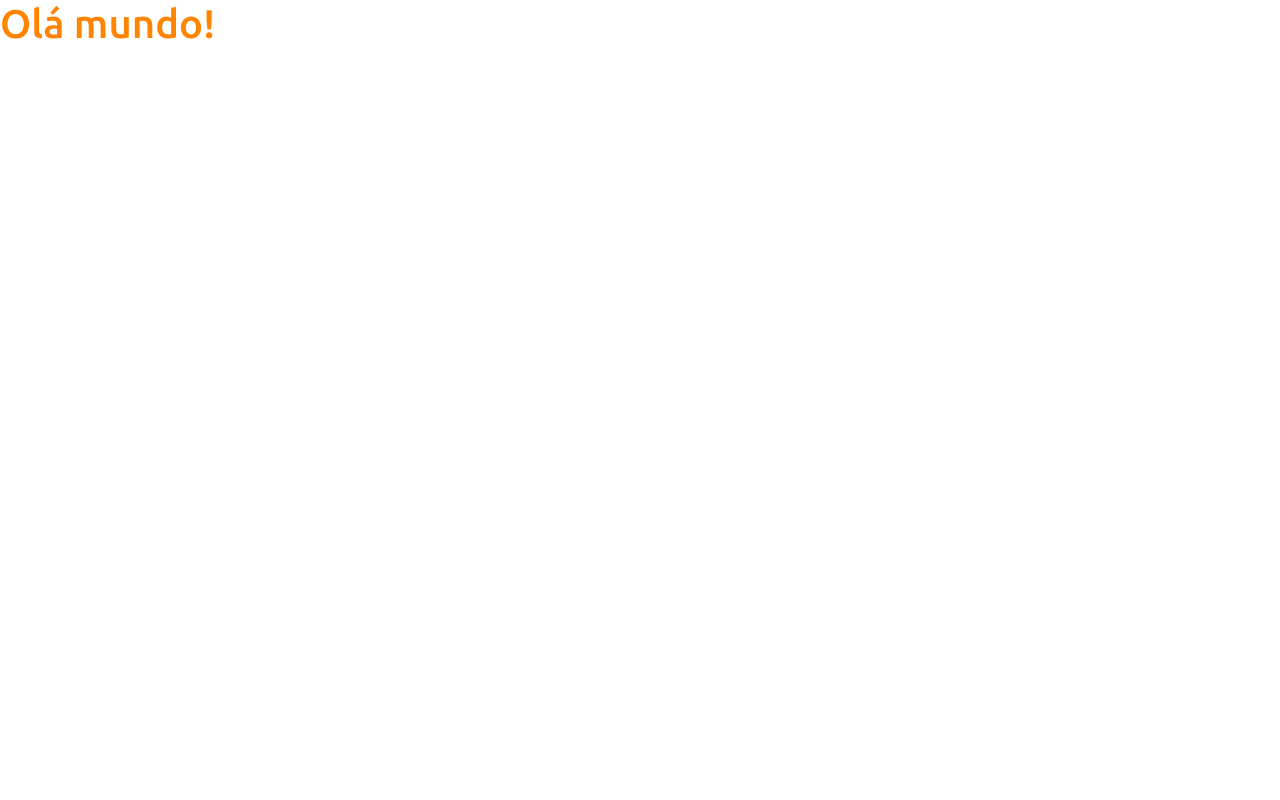
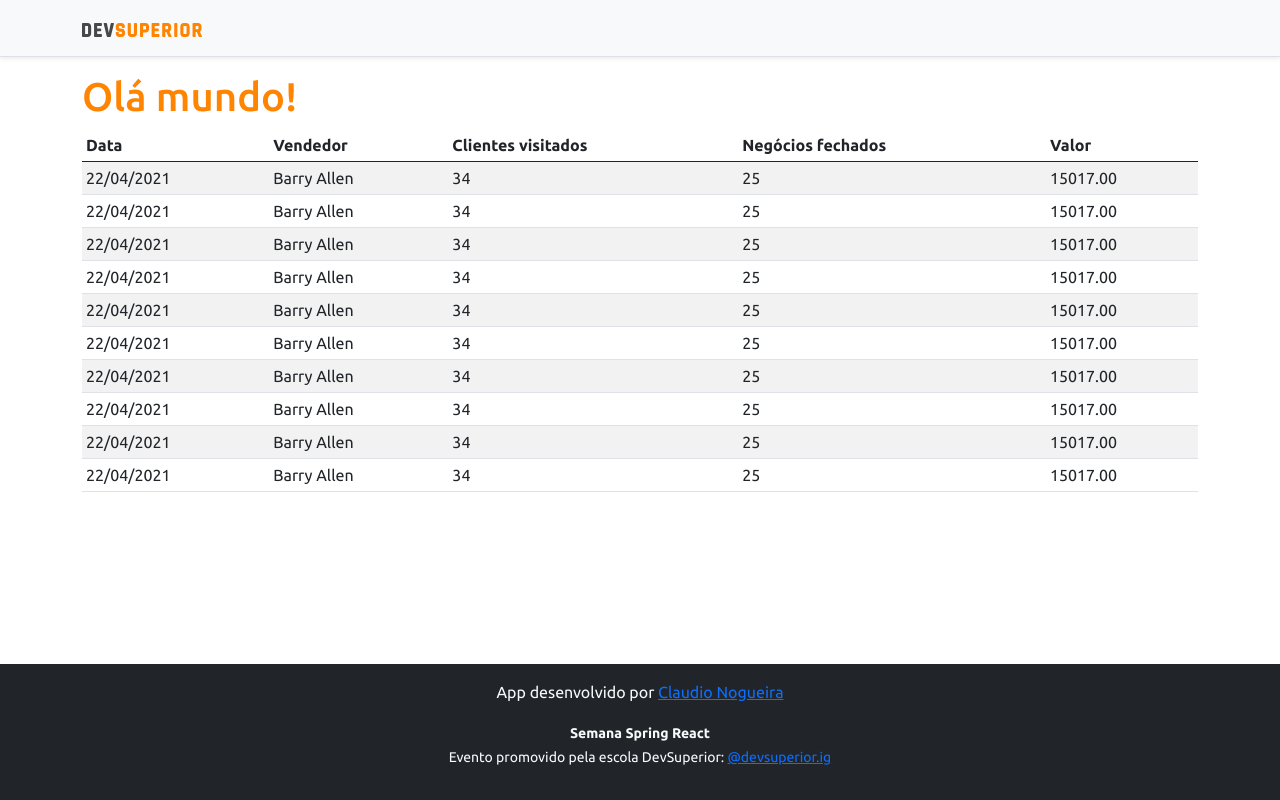
Before and after one commit to ClaudioNoggueira/projeto-sds3, a React (Create React App) app in the folder frontend/: page / in a window 1280 px wide. Built offline with nearby package versions, Linux system fonts and the light colour scheme.

Commit message:
Basic static components

```diff
--- a/frontend/src/App.tsx
+++ b/frontend/src/App.tsx
@@ -1,8 +1,19 @@
+import NavBar from "assets/components/NavBar";
+import DataTable from "assets/components/DataTable";
+import Footer from "assets/components/Footer";
+
 function App() {
   return (
-    <div>
-      <h1 className="text-primary">Olá mundo!</h1>
-    </div>
+    <>
+      <NavBar />
+      <div className="container">
+        <h1 className="text-primary">Olá mundo!</h1>
+
+
+        <DataTable />
+      </div>
+      <Footer />
+    </>
   );
 }
 
--- /dev/null
+++ b/frontend/src/assets/components/DataTable.tsx
@@ -0,0 +1,90 @@
+function DataTable() {
+    return (
+        <div className="table-responsive">
+            <table className="table table-striped table-sm">
+                <thead>
+                    <tr>
+                        <th>Data</th>
+                        <th>Vendedor</th>
+                        <th>Clientes visitados</th>
+                        <th>Negócios fechados</th>
+                        <th>Valor</th>
+                    </tr>
+                </thead>
+                <tbody>
+                    <tr>
+                        <td>22/04/2021</td>
+                        <td>Barry Allen</td>
+                        <td>34</td>
+                        <td>25</td>
+                        <td>15017.00</td>
+                    </tr>
+                    <tr>
+                        <td>22/04/2021</td>
+                        <td>Barry Allen</td>
+                        <td>34</td>
+                        <td>25</td>
+                        <td>15017.00</td>
+                    </tr>
+                    <tr>
+                        <td>22/04/2021</td>
+                        <td>Barry Allen</td>
+                        <td>34</td>
+                        <td>25</td>
+                        <td>15017.00</td>
+                    </tr>
+                    <tr>
+                        <td>22/04/2021</td>
+                        <td>Barry Allen</td>
+                        <td>34</td>
+                        <td>25</td>
+                        <td>15017.00</td>
+                    </tr>
+                    <tr>
+                        <td>22/04/2021</td>
+                        <td>Barry Allen</td>
+                        <td>34</td>
+                        <td>25</td>
+                        <td>15017.00</td>
+                    </tr>
+                    <tr>
+                        <td>22/04/2021</td>
+                        <td>Barry Allen</td>
+                        <td>34</td>
+                        <td>25</td>
+                        <td>15017.00</td>
+                    </tr>
+                    <tr>
+                        <td>22/04/2021</td>
+                        <td>Barry Allen</td>
+                        <td>34</td>
+                        <td>25</td>
+                        <td>15017.00</td>
+                    </tr>
+                    <tr>
+                        <td>22/04/2021</td>
+                        <td>Barry Allen</td>
+                        <td>34</td>
+                        <td>25</td>
+                        <td>15017.00</td>
+                    </tr><tr>
+                        <td>22/04/2021</td>
+                        <td>Barry Allen</td>
+                        <td>34</td>
+                        <td>25</td>
+                        <td>15017.00</td>
+                    </tr>
+                    <tr>
+                        <td>22/04/2021</td>
+                        <td>Barry Allen</td>
+                        <td>34</td>
+                        <td>25</td>
+                        <td>15017.00</td>
+                    </tr>
+                </tbody>
+            </table>
+        </div>
+    );
+}
+
+export default DataTable;
--- /dev/null
+++ b/frontend/src/assets/components/Footer.tsx
@@ -0,0 +1,13 @@
+function Footer() {
+    return (
+        <footer className="footer mt-auto py-3 bg-dark">
+            <div className="container">
+                <p className="text-light">App desenvolvido por <a href="https://github.com/ClaudioNoggueira" target="_blank" rel="noreferrer">Claudio Nogueira</a></p>
+                <p className="text-light"><small><strong>Semana Spring React</strong><br />
+                    Evento promovido pela escola DevSuperior: <a href="https://instagram.com/devsuperior.ig" target="_blank" rel="noreferrer">@devsuperior.ig</a></small></p>
+            </div>
+        </footer>
+    );
+}
+
+export default Footer;
--- /dev/null
+++ b/frontend/src/assets/components/NavBar.tsx
@@ -0,0 +1,15 @@
+import ImgDsDark from "assets/img/ds-dark.svg";
+
+function NavBar() {
+    return (
+        <div className="d-flex flex-column flex-md-row align-items-center p-3 px-md-4 mb-3 bg-light border-bottom shadow-sm">
+            <div className="container">
+                <nav className="my-2 my-md-0 mr-md-3">
+                    <img src={ImgDsDark} alt="DevSuperior" width="120" />
+                </nav>
+            </div>
+        </div>
+    );
+}
+
+export default NavBar;
```
Also changed, not shown: frontend/src/assets/img/ds-dark.svg (added).
